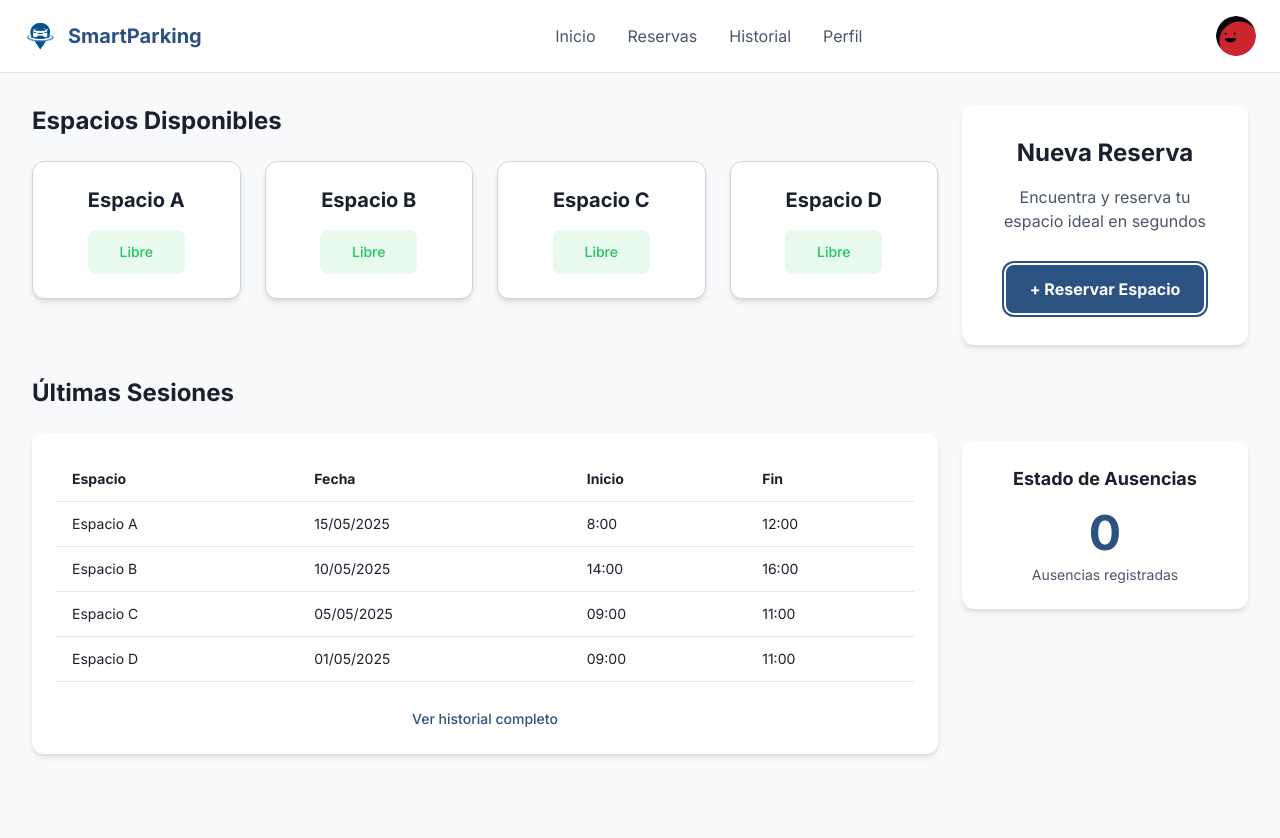
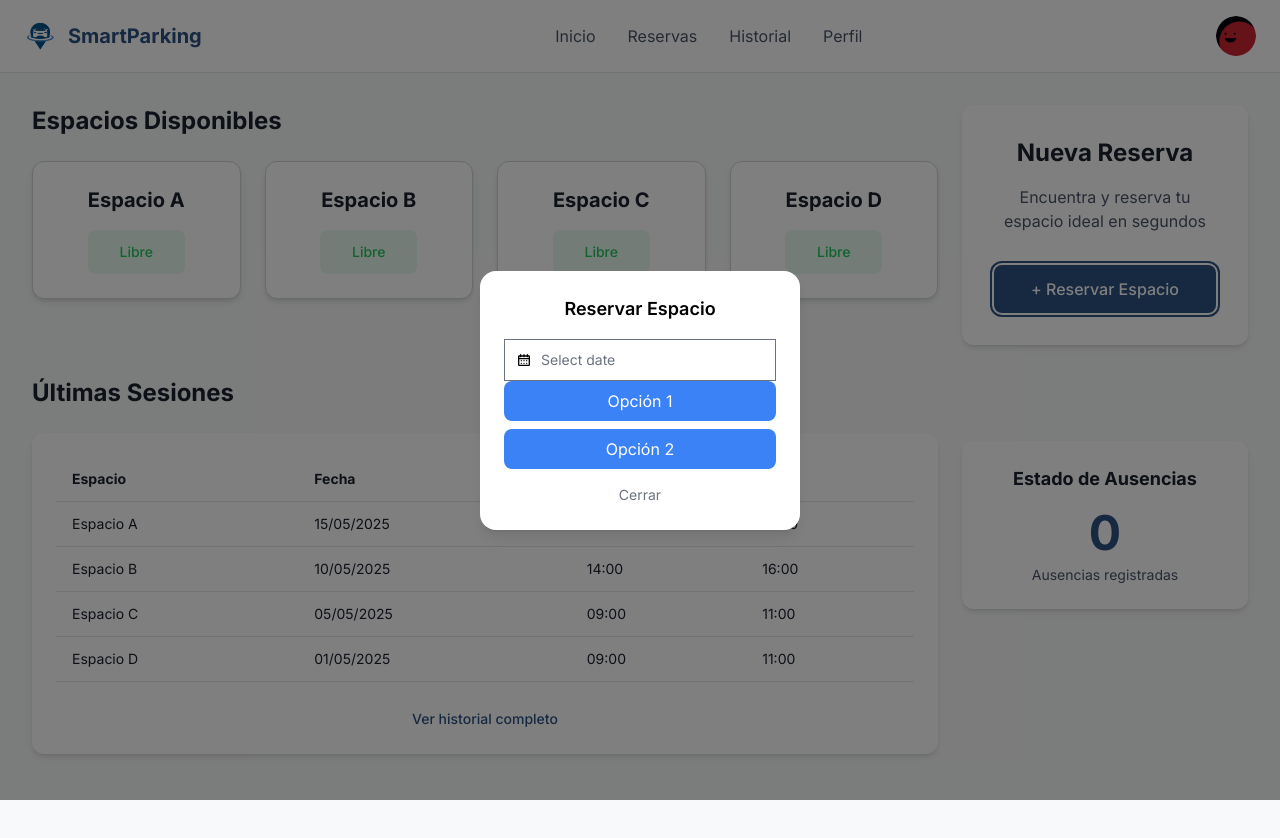
Before and after one commit to Iot-SI0572-3475-Grupo3/smartparking-frontend, an Angular app: page /dashboard in a window 1280 px wide. Both pictures are taken after a click on the button "+ Reservar Espacio". Shown: the top 838 px of the page. Built offline with nearby package versions, Linux system fonts and the light colour scheme.

Commit message:
feat: new reserve overlay added

```diff
--- a/package.json
+++ b/package.json
@@ -22,6 +22,7 @@
     "@angular/router": "^17.3.0",
     "@angular/ssr": "^17.3.2",
     "express": "^4.18.2",
+    "flowbite": "^4.0.0",
     "rxjs": "~7.8.0",
     "tslib": "^2.3.0",
     "zone.js": "~0.14.3"
--- a/src/app/app.routes.ts
+++ b/src/app/app.routes.ts
@@ -29,7 +29,7 @@ export const routes: Routes = [
     component: ProfileSettingsComponent
   },
   {
-    path: 'profile/history',
+    path: 'history',
     component: HistoryPageComponent  // ← NUEVA RUTA
   },
   {
--- a/src/app/features/dashboard/components/new-reserve-card/new-reserve-card.component.html
+++ b/src/app/features/dashboard/components/new-reserve-card/new-reserve-card.component.html
@@ -12,12 +12,19 @@
   </p>
 
   <!-- Botón de acción -->
-  <button
+  <app-button
     (click)="onReserveClick()"
     [disabled]="disabled"
-    class="bg-button-primary text-text-white font-bold py-3 px-6 rounded-lg hover:bg-button-primary/90 focus:ring-2 focus:ring-button-primary focus:ring-offset-2 transition-all duration-200 disabled:opacity-50 disabled:cursor-not-allowed"
   >
     + Reservar Espacio
-  </button>
+  </app-button>
+
+
+  <!-- html -->
+  <app-new-reserve-overlay
+    *ngIf="showOverlay"
+    [isVisible]="true"
+    (closed)="showOverlay = false">
+  </app-new-reserve-overlay>
 
 </div>
--- a/src/app/features/dashboard/components/new-reserve-card/new-reserve-card.component.ts
+++ b/src/app/features/dashboard/components/new-reserve-card/new-reserve-card.component.ts
@@ -1,22 +1,24 @@
-import { Component, Input, Output, EventEmitter } from '@angular/core';
+import { Component, EventEmitter, Input, Output } from '@angular/core';
 import { CommonModule } from '@angular/common';
+import { NewReserveOverlayComponent } from '../new-reserve-overlay/new-reserve-overlay.component';
+import {ButtonComponent} from "../../../../shared/button/button.component";
 
 @Component({
   selector: 'app-new-reserve-card',
   standalone: true,
-  imports: [CommonModule],
+  imports: [CommonModule, NewReserveOverlayComponent, ButtonComponent],
   templateUrl: './new-reserve-card.component.html',
-  styleUrl: './new-reserve-card.component.scss'
+  styleUrls: ['./new-reserve-card.component.scss']
 })
 export class NewReserveCardComponent {
-  @Input() disabled: boolean = false;
-
+  @Input() disabled = false;
   @Output() reserveClicked = new EventEmitter<void>();
 
-  // Manejar click en el botón de reservar
-  onReserveClick() {
+  showOverlay = false;
+
+  onReserveClick(): void {
     if (!this.disabled) {
-      this.reserveClicked.emit();
+      this.showOverlay = true;
     }
   }
 }
--- /dev/null
+++ b/src/app/features/dashboard/components/new-reserve-overlay/new-reserve-overlay.component.html
@@ -0,0 +1,37 @@
+<!-- Fondo del overlay -->
+<div
+  *ngIf="isVisible"
+  class="fixed inset-0 bg-black bg-opacity-50 flex items-center justify-center z-50"
+  (click)="close()"
+>
+  <!-- Contenedor del menú -->
+  <div
+    class="bg-white rounded-2xl shadow-lg p-6 w-80 text-center"
+    (click)="$event.stopPropagation()"
+  >
+    <h2 class="text-lg font-semibold mb-4">Reservar Espacio</h2>
+
+
+    <div class="relative max-w-sm">
+      <div class="absolute inset-y-0 start-0 flex items-center ps-3 pointer-events-none">
+        <svg class="w-4 h-4 text-body" aria-hidden="true" xmlns="http://www.w3.org/2000/svg" width="24" height="24" fill="none" viewBox="0 0 24 24"><path stroke="currentColor" stroke-linecap="round" stroke-linejoin="round" stroke-width="2" d="M4 10h16m-8-3V4M7 7V4m10 3V4M5 20h14a1 1 0 0 0 1-1V7a1 1 0 0 0-1-1H5a1 1 0 0 0-1 1v12a1 1 0 0 0 1 1Zm3-7h.01v.01H8V13Zm4 0h.01v.01H12V13Zm4 0h.01v.01H16V13Zm-8 4h.01v.01H8V17Zm4 0h.01v.01H12V17Zm4 0h.01v.01H16V17Z"/></svg>
+      </div>
+      <input datepicker id="default-datepicker" type="text" class="block w-full ps-9 pe-3 py-2.5 bg-neutral-secondary-medium border border-default-medium text-heading text-sm rounded-base focus:ring-brand focus:border-brand px-3 py-2.5 shadow-xs placeholder:text-body" placeholder="Select date">
+    </div>
+
+
+    <button class="w-full py-2 bg-blue-500 text-white rounded-lg mb-2 hover:bg-blue-600">
+      Opción 1
+    </button>
+    <button class="w-full py-2 bg-blue-500 text-white rounded-lg hover:bg-blue-600">
+      Opción 2
+    </button>
+
+    <button
+      (click)="close()"
+      class="mt-4 text-gray-500 hover:text-gray-700 text-sm"
+    >
+      Cerrar
+    </button>
+  </div>
+</div>
--- /dev/null
+++ b/src/app/features/dashboard/components/new-reserve-overlay/new-reserve-overlay.component.ts
@@ -0,0 +1,20 @@
+import {Component, EventEmitter, Input, Output} from '@angular/core';
+import {CommonModule} from "@angular/common";
+
+@Component({
+  selector: 'app-new-reserve-overlay',
+  standalone: true,
+  imports: [CommonModule],
+  templateUrl: './new-reserve-overlay.component.html',
+  styleUrls: ['./new-reserve-overlay.component.scss']
+})
+export class NewReserveOverlayComponent {
+  @Input() isVisible = false;
+  @Output() closed = new EventEmitter<void>();
+
+  close() {
+    this.isVisible = false;
+    this.closed.emit();
+  }
+
+}
--- a/src/app/features/profile/pages/history-page/history-page.component.ts
+++ b/src/app/features/profile/pages/history-page/history-page.component.ts
@@ -7,7 +7,6 @@ import { NavbarComponent} from "../../../../layout/navbar/navbar.component";
   standalone: true,
   imports: [ReservationHistoryComponent, NavbarComponent],
   template: `
-    <app-navbar></app-navbar>
     <app-reservation-history></app-reservation-history>
   `
 })
--- a/src/app/features/profile/pages/profile-settings/profile-settings.component.ts
+++ b/src/app/features/profile/pages/profile-settings/profile-settings.component.ts
@@ -7,7 +7,6 @@ import {NavbarComponent} from "../../../../layout/navbar/navbar.component";
   standalone: true,
   imports: [PushNotificationsComponent, NavbarComponent], // ← Agregar
   template: `
-    <app-navbar></app-navbar>
     <app-push-notifications></app-push-notifications>
   `
 })
--- a/src/styles.scss
+++ b/src/styles.scss
@@ -2,6 +2,7 @@
 
 // Importar fuente Inter de Google Fonts
 @import url('https://fonts.googleapis.com/css2?family=Inter:wght@300;400;500;600;700;800;900&display=swap');
+@plugin "flowbite/plugin";
 
 // Directivas de Tailwind CSS
 @tailwind base;
```
Also changed, not shown: src/app/features/dashboard/components/new-reserve-overlay/new-reserve-overlay.component.scss (added), 2 other files (tests, documents, lock files or other folders).
